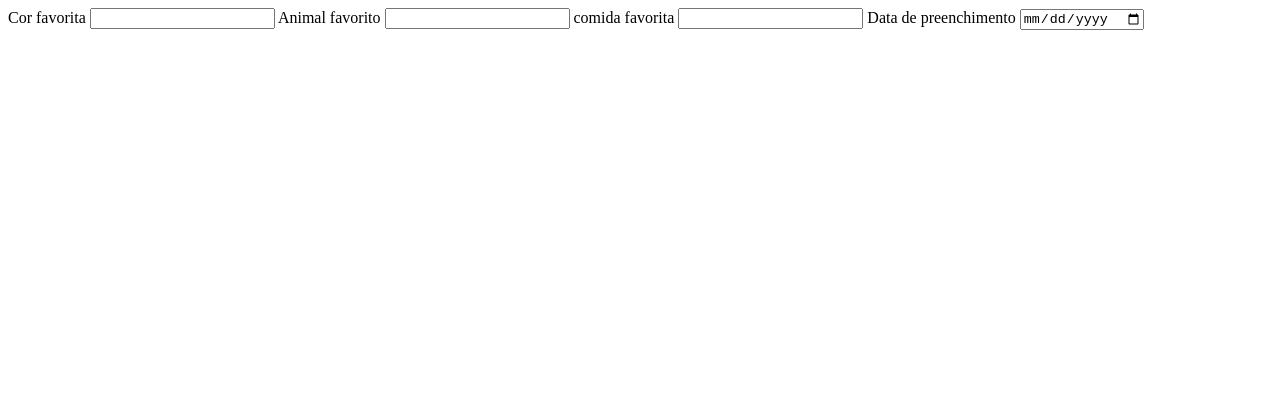
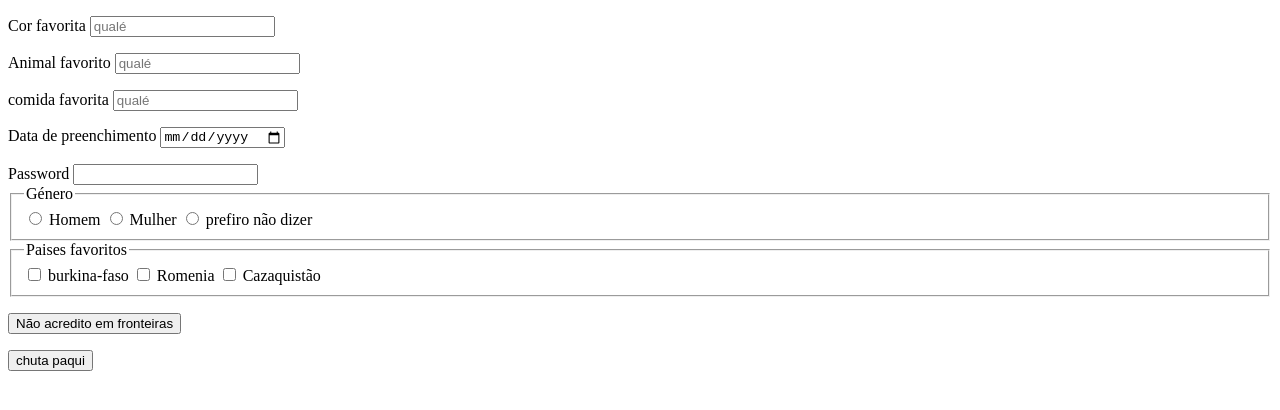
Before and after one commit to Verdocas/BombardiloCrocodilo, a plain HTML site: page formularios.html in a window 1280 px wide. Drawn offline with Linux system fonts and the light colour scheme.

Commit message:
Segundo upload

```diff
--- a/formularios.html
+++ b/formularios.html
@@ -6,18 +6,64 @@
     <title>formularios</title>
 </head>
 <body>
-    <form action="">
-        <label for="corFav">Cor favorita</label>
-        <input type="text" name="cor favorita" id="corFav">
+    <form action="servidor.php" method="post">
+        <p></p><label for="corFav">Cor favorita</label>
+        <input type="text" name="cor favorita" id="corFav" placeholder="qualé">
+
+        <p></p>
 
         <label for="aniFav">Animal favorito</label>
-        <input type="text" name="Animal favorito" id="aniFav">
+        <input type="text" name="Animal favorito" id="aniFav" placeholder="qualé">
+
+        <p></p>
 
         <label for="comFav">comida favorita</label>
-        <input type="text" name="comida favorita" id="comFav">
+        <input type="text" name="comida favorita" id="comFav" placeholder="qualé">
+
+        <p></p>
 
         <label for="DTPR">Data de preenchimento</label>
         <input type="date" name="Data de preenchimento" id="DTPR">
+
+        <p></p>
+
+        <label for="psswrd">Password</label>
+        <input type="password">
+
+    <fieldset>
+        <legend>Género</legend>
+        <input type="radio" name="Género" id="homo" value="Homem">
+        <label for="homo">Homem</label>
+
+        <input type="radio" name="Género" id="mlhr" value="Mulher">
+        <label for="mlhr">Mulher</label>
+
+        <input type="radio" name="Género" id="indef" value="prefiro não dizer">
+        <label for="indef">prefiro não dizer</label>
+
+    </fieldset>
+
+    <fieldset>
+        <legend>Paises favoritos</legend>
+        <input type="checkbox" name="burkina-faso" id="BF">
+        <label for="BF"> burkina-faso </label>
+
+        <input type="checkbox" name="romenia" id="RM">
+        <label for="RM">Romenia</label>
+
+        <input type="checkbox" name="Cazaquistão" id="CZ">
+        <label for="CZ">Cazaquistão</label>
+
+    </fieldset>
+
+    <p></p>
+
+    <button type="reset">Não acredito em fronteiras</button>
+
+    <p></p>
+
+    <input type="submit" value="chuta paqui">
+
     </form>
 </body>
 </html>
```
